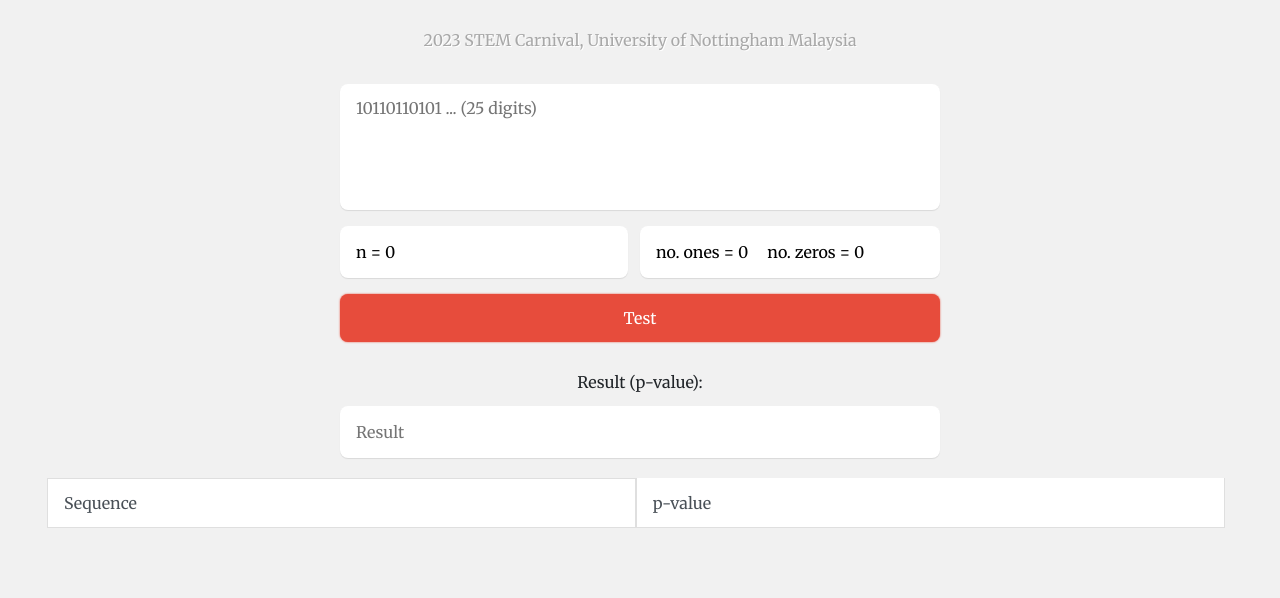
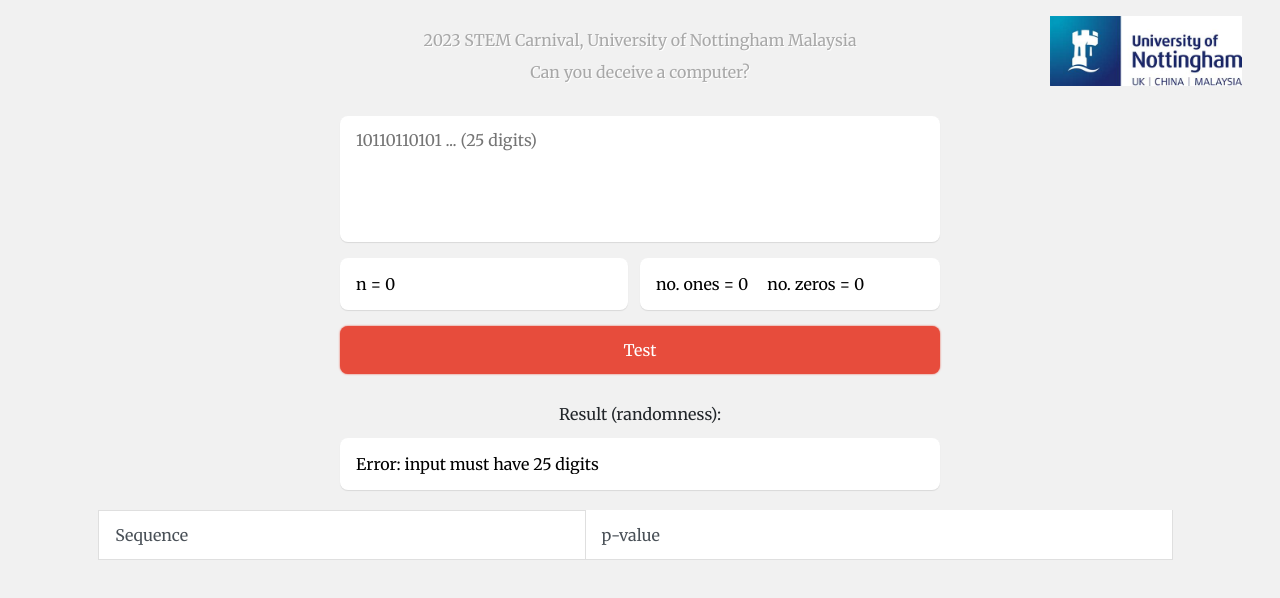
Before and after one commit to MengZe404/NIST-randomness-test-runstest, a plain HTML site: page index.html in a window 1280 px wide. Both pictures are taken after a click on the button "Test". Drawn offline with nearby package versions, Linux system fonts and the light colour scheme.

Commit message:
new update

```diff
--- a/index.html
+++ b/index.html
@@ -6,6 +6,7 @@
   <link rel="stylesheet" href="./bootstrap.min.css">
   <link rel="stylesheet" href="https://cdnjs.cloudflare.com/ajax/libs/meyer-reset/2.0/reset.min.css">
   <link rel="stylesheet" href="./style.css">
+  <link rel="icon" type="image/x-icon" href="logo.jpg">
   <style>
     #history {
       margin: 0px; padding: 0px;
@@ -14,11 +15,14 @@
 </head>
 
 <body>
+<a href="https://www.nottingham.edu.my/"> <img src="full-logo.jpg" class="logo"> </a>
 <h1>2023 STEM Carnival, University of Nottingham Malaysia</h1>
+<br>
+<h1> Can you deceive a computer? </h1>
 <form class="cf">
   <div class="cf">
     <textarea name="message" type="text" id="input" placeholder="10110110101 ... (25 digits)"
-    onkeyup="updateCount()" maxlength="25"></textarea>
+    onkeyup="updateCount()" maxlength="25" minlength="25"></textarea>
   </div>
 
   <div class="half left cf">
@@ -31,16 +35,16 @@
 
   <input value="Test" type="button" id="input-submit" onclick="runsTest()">
   <br> <br>
-  <h3> Result (p-value): </h3>
-  <input type="text" id="result" placeholder="Result">
+  <h3> Result (randomness): </h3>
+  <input type="text" id="result" placeholder="Result" readonly>
 </form>
 
 <div class="list-group" id="history">
   <div class="col-6">
     <ul id="list">
       <div style="display: flex;">
-        <button type="button" class="list-group-item list-group-item-action p-3" style="min-width: 46vw;">Sequence</button>
-        <button type="button" class="list-group-item list-group-item-action p-3" style="min-width: 46vw;"> p-value </button>
+        <button type="button" class="list-group-item list-group-item-action p-3" style="min-width: 46vw; left: 4vw;">Sequence</button>
+        <button type="button" class="list-group-item list-group-item-action p-3" style="min-width: 46vw; right: 4vw"> p-value </button>
       </div>
     </ul>
   </div>
--- a/index.js
+++ b/index.js
@@ -18,14 +18,12 @@ function runsTest(){
 		}
    	}
 
-	// if (n != 25) {
-	// 	document.getElementById("result").value = "Error: input must have 25 digits";
-	// 	return 0;
-	// }
+	if (n != 25) {
+		document.getElementById("result").value = "Error: input must have 25 digits";
+		return 0;
+	}
 
     var pi = bits.reduce((a, b) => a + b) / n;
-	console.log("pi: " + pi);
-	console.log("|pi-0.5|: " + Math.abs(pi - 0.5));
 
 	var Sn = Math.abs(bits.reduce((a, b) => a + b) - (n - bits.reduce((a, b) => a + b)))
 	var Sobs = Sn / Math.sqrt(n);
@@ -43,7 +41,15 @@ function runsTest(){
     var s = math.sum(bits.map(r));
 
     var PValue = erfc(math.abs(s - 2 * n * pi * (1-pi))/(2 * Math.sqrt(2 * n) * pi * (1-pi)));
-    console.log(PValue);
+	console.log("runs: " + s);
+	console.log("pi: " + pi)
+	console.log("runs - 2n*pi*(1-pi): " + math.abs(s - 2 * n * pi * (1-pi)))
+	console.log("2 * sqrt(2*n) * pi * (1-pi): " + (2 * Math.sqrt(2 * n) * pi * (1-pi)))
+	console.log("x: " + math.erf(math.abs(s - 2 * n * pi * (1-pi))/(2 * Math.sqrt(2 * n) * pi * (1-pi))))
+    console.log("p-value: " + PValue);
+	if (PValue == 1) {
+		PValue = 0;
+	}
 	document.getElementById("result").value = PValue;
 
 	var div = document.createElement("div")
@@ -60,12 +66,12 @@ function runsTest(){
 
     node1.setAttribute("type","button")
     node1.setAttribute("class","list-group-item list-group-item-action p-3")
-	node1.setAttribute("style", "min-width: 46vw;")
+	node1.setAttribute("style", "min-width: 46vw; left: 4vw;")
 
 
     node2.setAttribute("type","button")
     node2.setAttribute("class","list-group-item list-group-item-action p-3")
-	node2.setAttribute("style", "min-width: 46vw;")
+	node2.setAttribute("style", "min-width: 46vw; right: 4vw;")
 
 	div.appendChild(node1)
 	div.appendChild(node2)
--- a/style.css
+++ b/style.css
@@ -92,3 +92,11 @@ form textarea {
 .cf:after {
   clear: both;
 }
+
+.logo {
+  position: absolute;
+  width: 15vw;
+  right: 3vw;
+  top: 2vh;
+
+}
```
Also changed, not shown: full-logo.jpg (added), logo.jpg (added).
